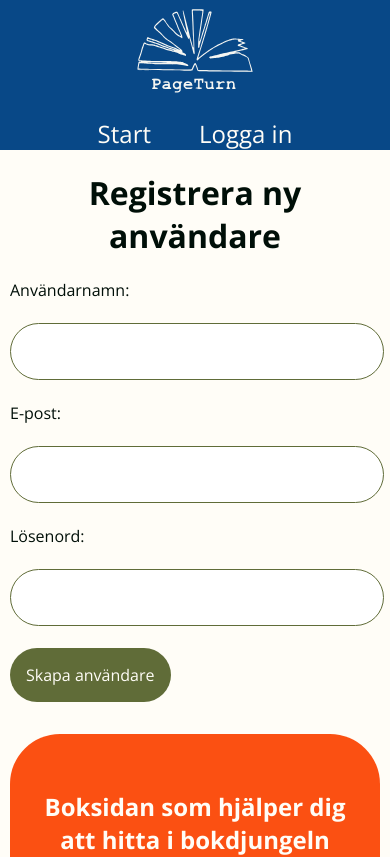
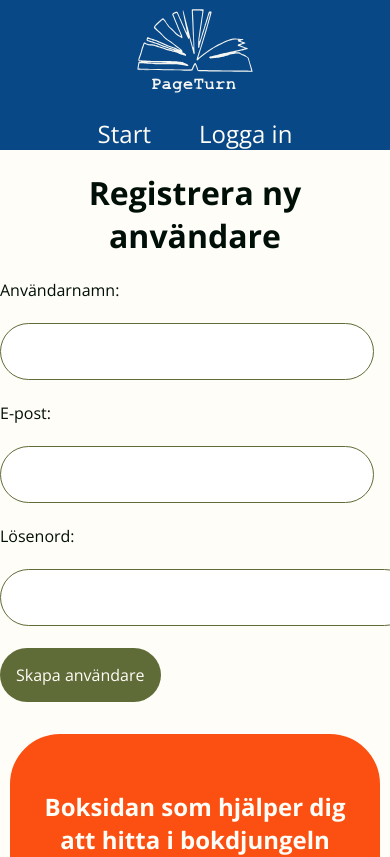
Before and after one commit to stinaRamona/projektReact, a React (Vite) app: page /register in a window 390 px wide. Shown: the top 857 px of the page. Built offline with nearby package versions, Linux system fonts and the light colour scheme.

Commit message:
småfix innan presentation

```diff
--- a/src/components/LoginForm.tsx
+++ b/src/components/LoginForm.tsx
@@ -51,7 +51,7 @@ const LoginForm = () => {
         /><br /><br />
 
         <label htmlFor="password">Lösenord</label><br /> <br />
-        <input type="text" id="password" name="password" value={loginData.password}
+        <input type="password" id="password" name="password" value={loginData.password}
         onChange={(event) => setLoginData({...loginData, password: event.target.value})}
         /><br /><br />
 
--- a/src/components/RegisterUserForm.tsx
+++ b/src/components/RegisterUserForm.tsx
@@ -79,7 +79,7 @@ const RegisterUserForm = () => {
             /><br /><br />
 
             <label htmlFor="password">Lösenord:</label><br /><br />
-            <input type="text" id="password" name="password" value={userData.password}
+            <input type="password" id="password" name="password" value={userData.password}
             onChange={(event) => setUserData({...userData, password: event.target.value})}
             /> <br /><br />
 
--- a/src/css/SearchBar.css
+++ b/src/css/SearchBar.css
@@ -1,6 +1,4 @@
-#searchBar form {
-    width: 100%;
-}
+
 
 #searchBar input[type=text] {
     padding: 1.5em;
@@ -63,13 +61,13 @@ h1 {
         border: solid 1px #606C38;
         border-radius: 50px;
         width: 83%;
-        margin-left: 10px;
+
     }
 
     #searchBar input[type=submit] {
         width: 30%;
         margin-top: 1em;
-        margin-left: 10px;
+
     }
 
     #searchResultDiv {
--- a/src/css/UserForm.css
+++ b/src/css/UserForm.css
@@ -2,7 +2,7 @@ form {
     width: 100%;
 }
 
-input[type=text] {
+input[type=text], input[type=password] {
     padding: 1.5em;
     border: solid 1px #606C38;
     border-radius: 50px;
@@ -29,7 +29,5 @@ input[type=submit]:hover {
         width: 85%;
     }
 
-    form {
-        margin-left: 10px;
-    }
+
 }
```
